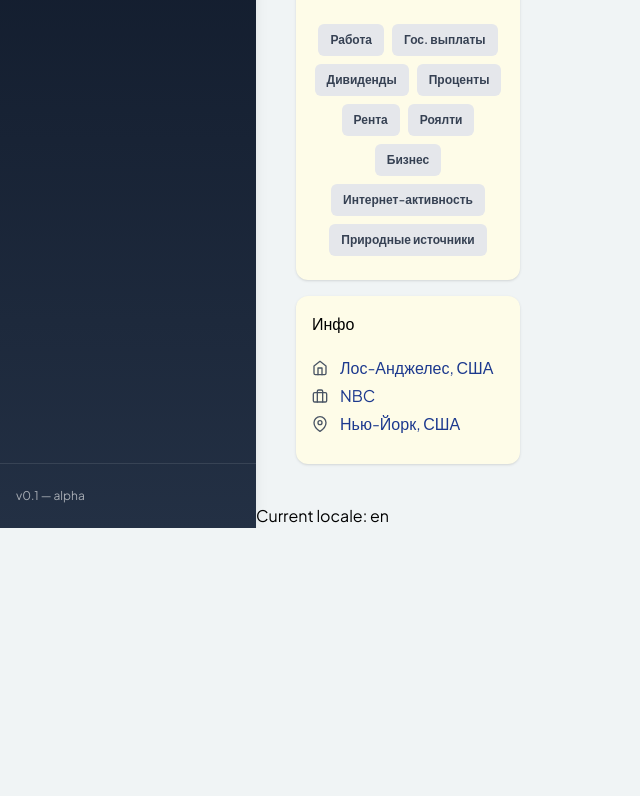
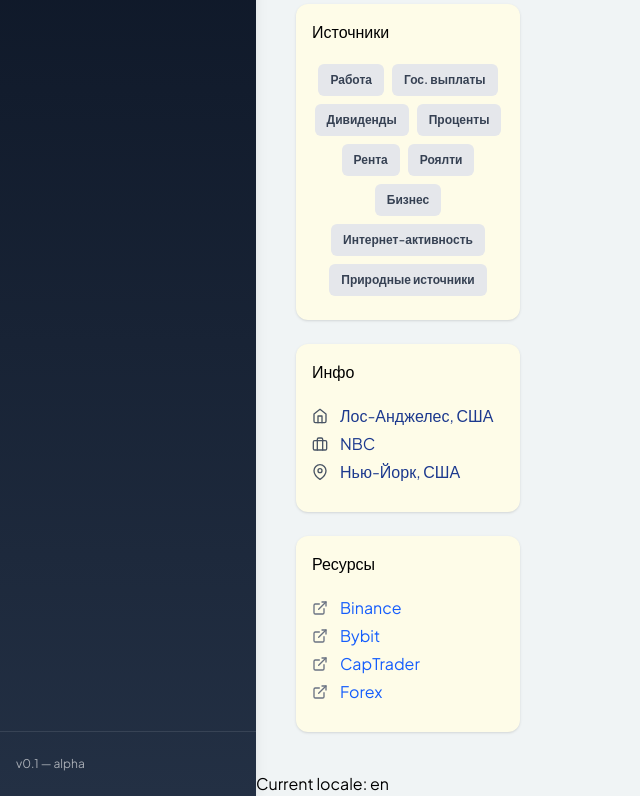
Before and after one commit to Mr-Elilah/CoinQuestApp, a Next.js app: page /profile in a window 1280 px wide. Shown: the part 1064-1860 px from the top of the page, without its empty margins (0-640 px from the left). Before the commit the page ends 1592 px from the top, so only its background shows below. Built offline with nearby package versions, Linux system fonts and the light colour scheme; no server answers.

Commit message:
last-card

```diff
--- a/src/app/(admin)/profile/page.tsx
+++ b/src/app/(admin)/profile/page.tsx
@@ -6,6 +6,7 @@ import IncomeSourcesCard from "@/src/components/IncomeSourcesCard";
 import MainTitle from "@/src/components/MainTitle";
 import ParticipantCard from "@/src/components/ParticipantCard";
 import ProgressCard from "@/src/components/ProgressCard";
+import ResourcesCard from "@/src/components/ResourcesCard";
 
 export default function ProfilePage() {
   const mockUser = {
@@ -40,12 +41,19 @@ export default function ProfilePage() {
     { id: 9, label: "Природные источники", icon: "/icons/source-nature.png" },
   ];
 
+  const mockResources = [
+    { id: 1, label: "Binance", url: "https://www.binance.com" },
+    { id: 2, label: "Bybit", url: "https://www.bybit.com" },
+    { id: 3, label: "CapTrader", url: "https://www.captrader.com" },
+    { id: 4, label: "Forex", url: "https://www.forex.com" },
+  ];
+
   return (
     <main className="p-10">
       <MainTitle id="profileTitle" />
       <div className="grid grid-cols-12 gap-4">
         {/* ЛЕВАЯ КОЛОНКА */}
-        <div className="col-span-3 space-y-4">
+        <div className="col-span-3 space-y-6">
           <ParticipantCard
             name={mockUser.name}
             age={mockUser.age}
@@ -60,6 +68,7 @@ export default function ProfilePage() {
             job={mockUser.job}
             currentLocation={mockUser.currentLocation}
           />
+          <ResourcesCard resources={mockResources} />
         </div>
 
         <div className="col-span-9 space-y-4">{/* ПРАВАЯ КОЛОНКА */}</div>
--- a/src/components/MainTitle.tsx
+++ b/src/components/MainTitle.tsx
@@ -10,7 +10,7 @@ export default function MainTitle({ id, className = "" }: MainTitleProps) {
   const intl = useIntl();
 
   return (
-    <h1 className={`text-xl font-semibold mb-6 ${className}`}>
+    <h1 className={`text-xl font-semibold mb-10 ${className}`}>
       {intl.formatMessage({ id })}
     </h1>
   );
--- /dev/null
+++ b/src/components/ResourcesCard.tsx
@@ -0,0 +1,39 @@
+import React from "react";
+import LeftCardWrapper from "./LeftCardWrapper";
+import { FiExternalLink } from "react-icons/fi";
+
+export interface Resource {
+  id: number;
+  label: string;
+  url?: string;
+}
+
+export interface ResourcesCardProps {
+  resources: Resource[];
+}
+
+export default function ResourcesCard({ resources }: ResourcesCardProps) {
+  return (
+    <LeftCardWrapper title="Ресурсы">
+      <ul className="space-y-1">
+        {resources.map((item) => (
+          <li key={item.id} className="flex items-center gap-3 mb-1">
+            <FiExternalLink className="text-gray-500" />
+            {item.url ? (
+              <a
+                href={item.url}
+                target="_blank"
+                rel="noopener noreferrer"
+                className="text-blue-600 hover:underline"
+              >
+                {item.label}
+              </a>
+            ) : (
+              <span>{item.label}</span>
+            )}
+          </li>
+        ))}
+      </ul>
+    </LeftCardWrapper>
+  );
+}
```
